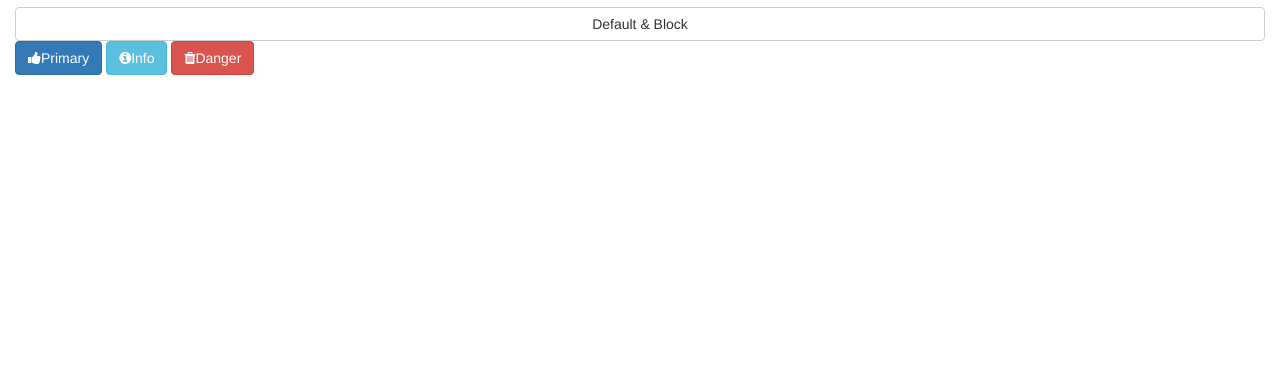
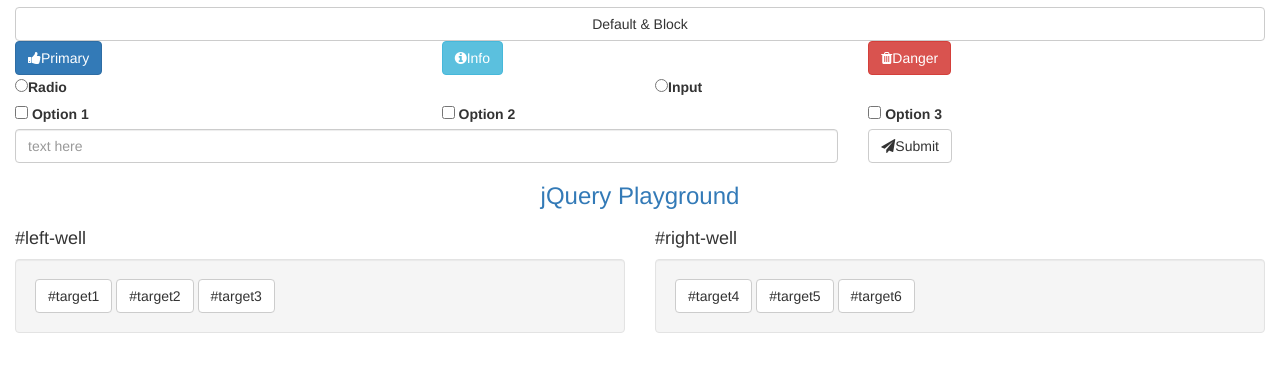
Before and after one commit to marthasharpe/Javascript-practice-challenges, a plain HTML site: page Libraries/Bootstrap/index.html in a window 1280 px wide. Shown: the part 116-488 px from the top of the page. Drawn offline with nearby package versions, Linux system fonts and the light colour scheme.

Commit message:
Jquery playground setup

```diff
--- a/Libraries/Bootstrap/index.html
+++ b/Libraries/Bootstrap/index.html
@@ -21,9 +21,65 @@
         </div> -->
         <h2 class="text-primary">The road goes ever on and on...</h2>
         <button class="btn btn-default btn-block">Default & Block</button>
-        <button class="btn btn-primary"><i class="fa fa-thumbs-up"></i>Primary</button>
-        <button class="btn btn-info"><i class="fa fa-info-circle"></i>Info</button>
-        <button class="btn btn-danger"><i class="fa fa-trash"></i>Danger</button>
+        <div class="row">
+            <div class="col-xs-4">
+                <button class="btn btn-primary"><i class="fa fa-thumbs-up"></i>Primary</button>
+            </div>
+            <div class="col-xs-4">
+                <button class="btn btn-info"><i class="fa fa-info-circle"></i>Info</button>
+            </div>
+            <div class="col-xs-4">
+                <button class="btn btn-danger"><i class="fa fa-trash"></i>Danger</button>
+            </div>
+        </div>
+        <form action="/submit-options">
+            <div class="row">
+              <div class="col-xs-6">
+                <label><input type="radio" name="radio-input">Radio</label>
+              </div>
+              <div class="col-xs-6">
+                <label><input type="radio" name="radio-input">Input</label>
+                </div>
+            </div>
+            <div class="row">
+              <div class="col-xs-4">
+                <label><input type="checkbox" name="options"> Option 1</label>
+              </div>
+              <div class="col-xs-4">
+                <label><input type="checkbox" name="options"> Option 2</label>
+              </div>
+              <div class="col-xs-4">
+                <label><input type="checkbox" name="options"> Option 3</label>
+              </div>
+            </div>
+            <div class="row">
+                <div class="col-xs-8">
+                    <input class="form-control" type="text" placeholder="text here" required>
+                </div>
+                <div class="col-xs-4">
+                    <button class="btn btn-default" type="submit"><i class="fa fa-paper-plane"></i>Submit</button>
+                </div>
+            </div>
+          </form>
+        <h3 class="text-primary text-center">jQuery Playground</h3>
+        <div class="row">
+            <div class="col-xs-6">
+            <h4>#left-well</h4>
+            <div class="well" id="left-well">
+                <button class="btn btn-default target" id="target1">#target1</button>
+                <button class="btn btn-default target" id="target2">#target2</button>
+                <button class="btn btn-default target" id="target3">#target3</button>
+            </div>
+            </div>
+            <div class="col-xs-6">
+            <h4>#right-well</h4>
+            <div class="well" id="right-well">
+                <button class="btn btn-default target" id="target4">#target4</button>
+                <button class="btn btn-default target" id="target5">#target5</button>
+                <button class="btn btn-default target" id="target6">#target6</button>
+            </div>
+            </div>
+        </div>
     </div>
 </body>
 </html>
```
